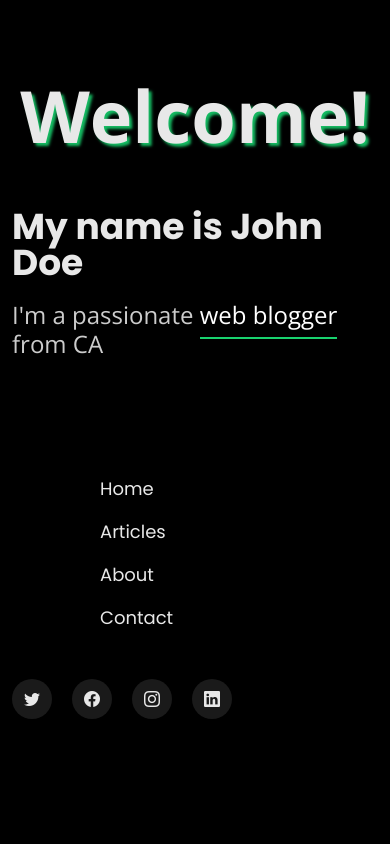
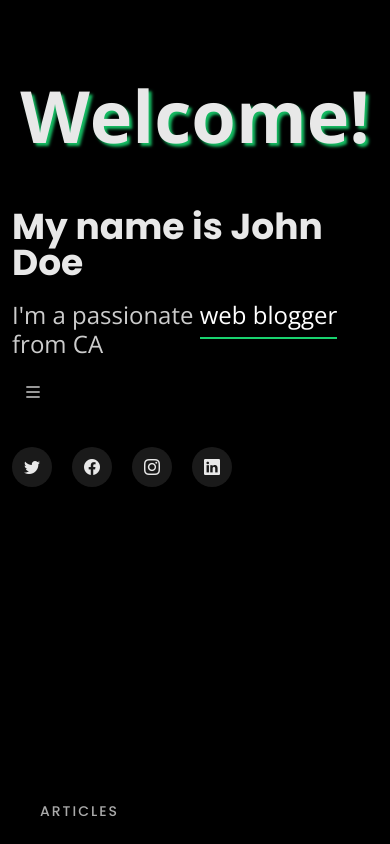
Before and after one commit to Doston777/webBlog-vue2, a Vue app: page / in a window 390 px wide. Shown: the top 844 px of the page. Built offline with nearby package versions, Linux system fonts and the light colour scheme.

Commit message:
Updating navbar for mobile and update .articles

```diff
--- a/src/assets/css/style.css
+++ b/src/assets/css/style.css
@@ -1,4 +1,5 @@
 @import url('https://fonts.googleapis.com/css?family=Open+Sans:300,300i,400,400i,600,600i,700,700i|Raleway:300,300i,400,400i,500,500i,600,600i,700,700i|Poppins:300,300i,400,400i,500,500i,600,600i,700,700i');
+
 body {
 	font-family: "Open Sans", sans-serif;
 	background: url("/img/bg.png") fixed top right no-repeat;
@@ -357,3 +358,19 @@ footer {
 	height: auto;
 	width: 100%;
 }
+
+@media (max-width: 575px) {
+	nav {
+		margin: 10px;
+		padding: initial;
+	}
+	div.container.header {
+		margin-bottom: 0;
+	}
+}
+
+@media (max-width: 976px ) {
+  .articles h2::after {
+	  width: 0;
+  }
+}
--- a/src/components/Navbar.vue
+++ b/src/components/Navbar.vue
@@ -1,11 +1,18 @@
 <template>
-  <nav class="navbar sticky-top navbar-expand-lg text-white" id="navbar">
+  <nav class="navbar sticky-top navbar-expand-sm text-white" id="navbar">
+    <button class="navbar-toggler" type="button" data-bs-toggle="collapse" data-bs-target="#collapsibleNavbar">
+      <i class="bi-list text-white" aria-hidden="true"></i>
+    </button>
+    <div class="collapse navbar-collapse" id="collapsibleNavbar">
+      <div class="justify-content-sm-center">
         <ul class="navbar-nav">
           <li><a href="#header" class="nav-link">Home</a></li>
           <li><a href="#articles" class="nav-link">Articles</a></li>
           <li><a href="#about-me" class="nav-link">About</a></li>
           <li><a href="#contact" class="nav-link">Contact</a></li>
         </ul>
+      </div>
+    </div>
   </nav>
 </template>
 
--- a/src/main.js
+++ b/src/main.js
@@ -1,6 +1,7 @@
 import Vue from 'vue'
 import App from './App.vue'
 import 'bootstrap/dist/css/bootstrap.min.css'
+import 'bootstrap/dist/js/bootstrap.bundle.min'
 import 'bootstrap-icons/font/bootstrap-icons.css'
 import '@fortawesome/fontawesome/styles.css'
 import 'boxicons/css/boxicons.min.css'
```
Also changed, not shown: 1 other file (tests, documents, lock files or other folders). Lines whose indentation alone changed are shown as unchanged.
